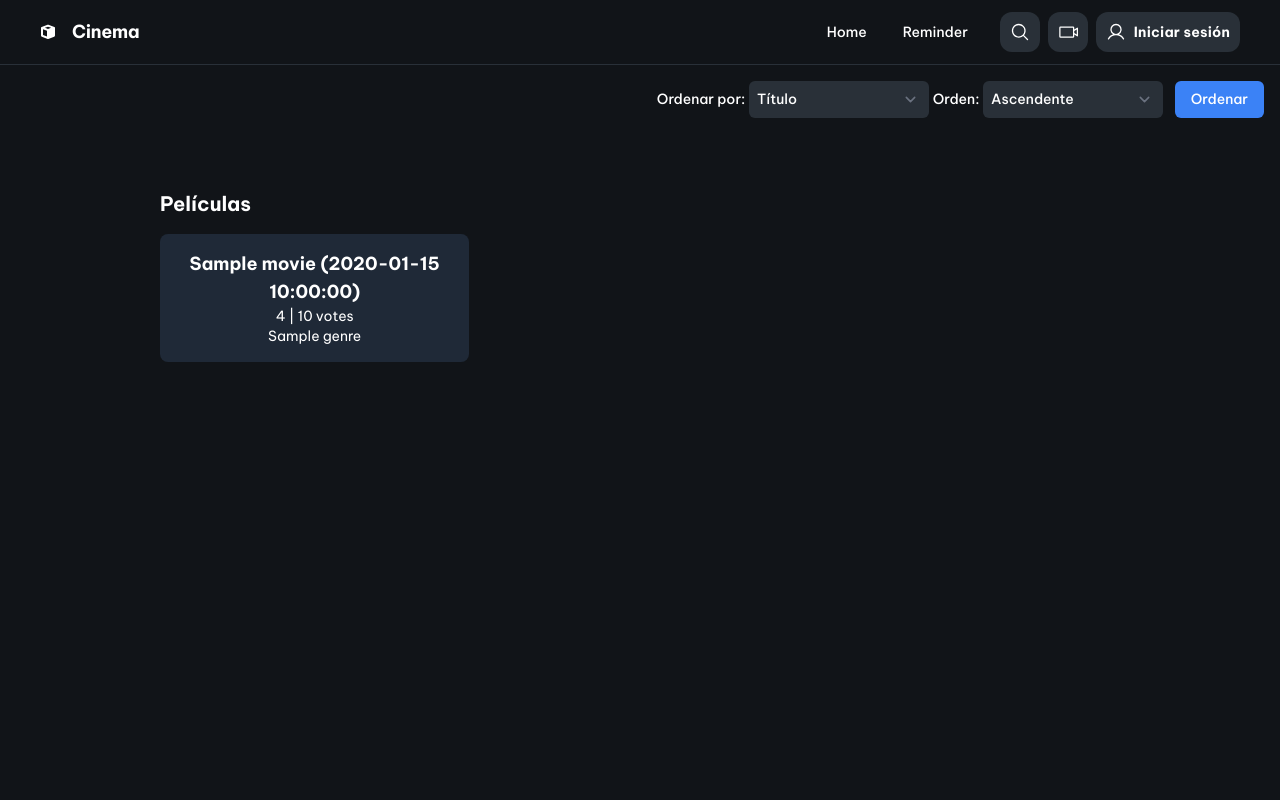
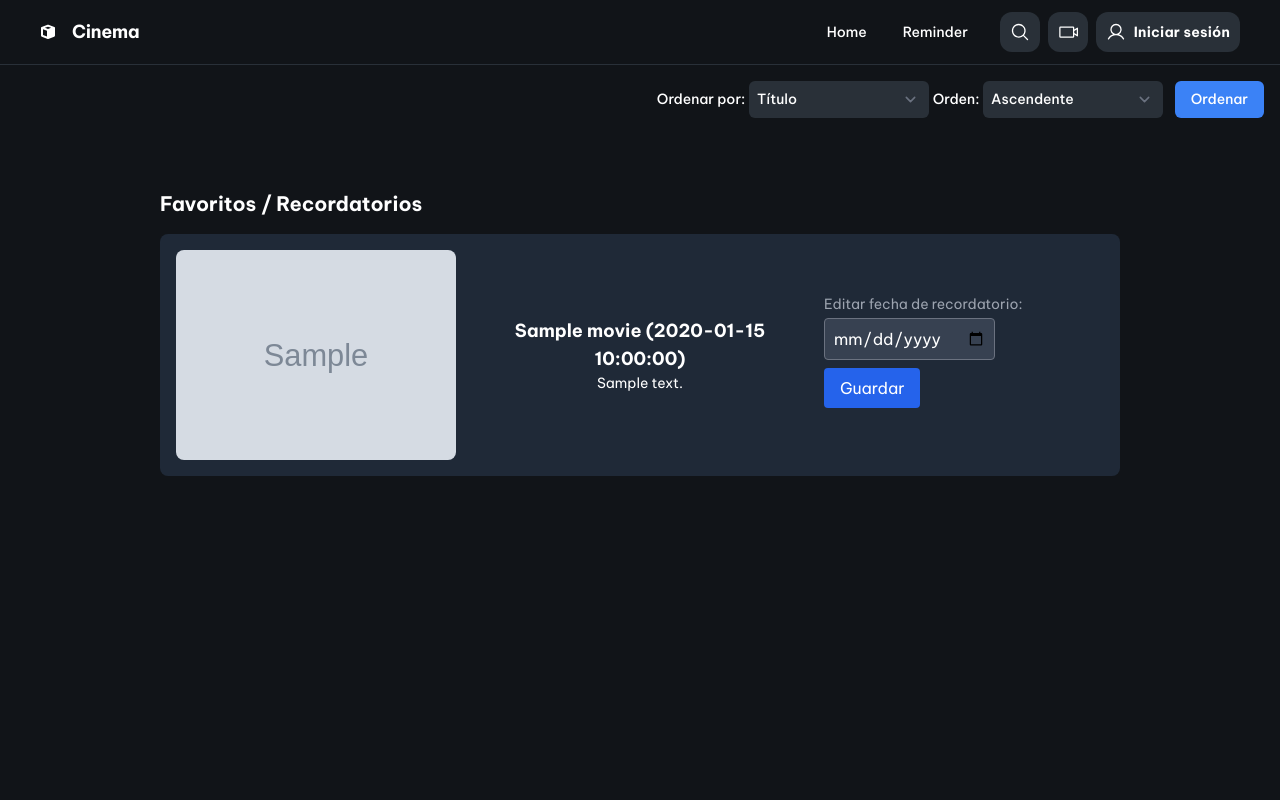
Before and after one commit to AnderVicario/CinemaList, a Flask app: template app/templates/reminder.html in a window 1280 px wide. Run offline with Flask 2, Linux system fonts and the light colour scheme; the template is opened without the code that fills it: most values are stand-ins (such as "Sample title", 1, 10 or a date in 2020); grey boxes marked "Sample" are stand-in pictures; some libraries are stand-ins or nearby versions.

Commit message:
feat: reminder main functionalities

```diff
--- a/app/templates/reminder.html
+++ b/app/templates/reminder.html
@@ -119,15 +119,26 @@
         <div class="px-40 flex flex-1 justify-center py-5">
           <div class="container mx-auto">
               <main class="mt-5">
-                  <h2 class="text-xl font-semibold text-white">Películas</h2>
-                  <div class="grid grid-cols-3 gap-4 mt-4">
+                  <h2 class="text-xl font-semibold text-white">Favoritos / Recordatorios</h2>
+                  <div class="grid grid-cols-1 gap-4 mt-4">
                       {% for movie in movies %}
-                          <div class="bg-gray-800 p-4 rounded-lg hover:bg-gray-700 transition-colors duration-200">
+                          <div class="flex items-center justify-between bg-gray-800 p-4 rounded-lg hover:bg-gray-700 transition-colors duration-200 space-x-10">
+                              <img class="rounded-lg w-[280px]" src="{{ movie.Picture }}">
                               <a href="{{ url_for('movie_detail', name=movie.Name) }}" class="block text-white text-center">
                                   <h3 class="text-lg font-semibold">{{ movie.Name }} ({{ movie.Date }})</h3>
-                                  <p class="text-sm">{{ movie.Rate }} | {{ movie.Votes }} votes</p>
-                                  <p class="text-sm">{{ movie.Genre }}</p>
+                                  <p class="text-sm">{{ movie.Description }}</p>
                               </a>
+                              <div class="w-[280px] flex-shrink-0">
+                                <form action="{{ url_for('update_reminder', movie_id=movie.id) }}" method="POST" class="flex flex-col items-start">
+                                    <label for="reminder-date-{{ movie.id }}" class="text-sm text-gray-400 mt-2">Editar fecha de recordatorio:</label>
+                                    <input type="date" id="reminder-date-{{ movie.id }}" name="reminder_date"
+                                           class="mt-1 p-2 rounded bg-gray-700 text-white"
+                                           value="{{ movie.ReminderDate }}" required>
+                                    <button type="submit" class="mt-2 px-4 py-2 bg-blue-600 rounded hover:bg-blue-500 text-white">
+                                        Guardar
+                                    </button>
+                                </form>
+                            </div>
                           </div>
                       {% else %}
                           <div class="text-white col-span-3 text-center">No se encontraron películas.</div>
```
Also changed, not shown: app/templates/movie.html (+25 -10 lines).
